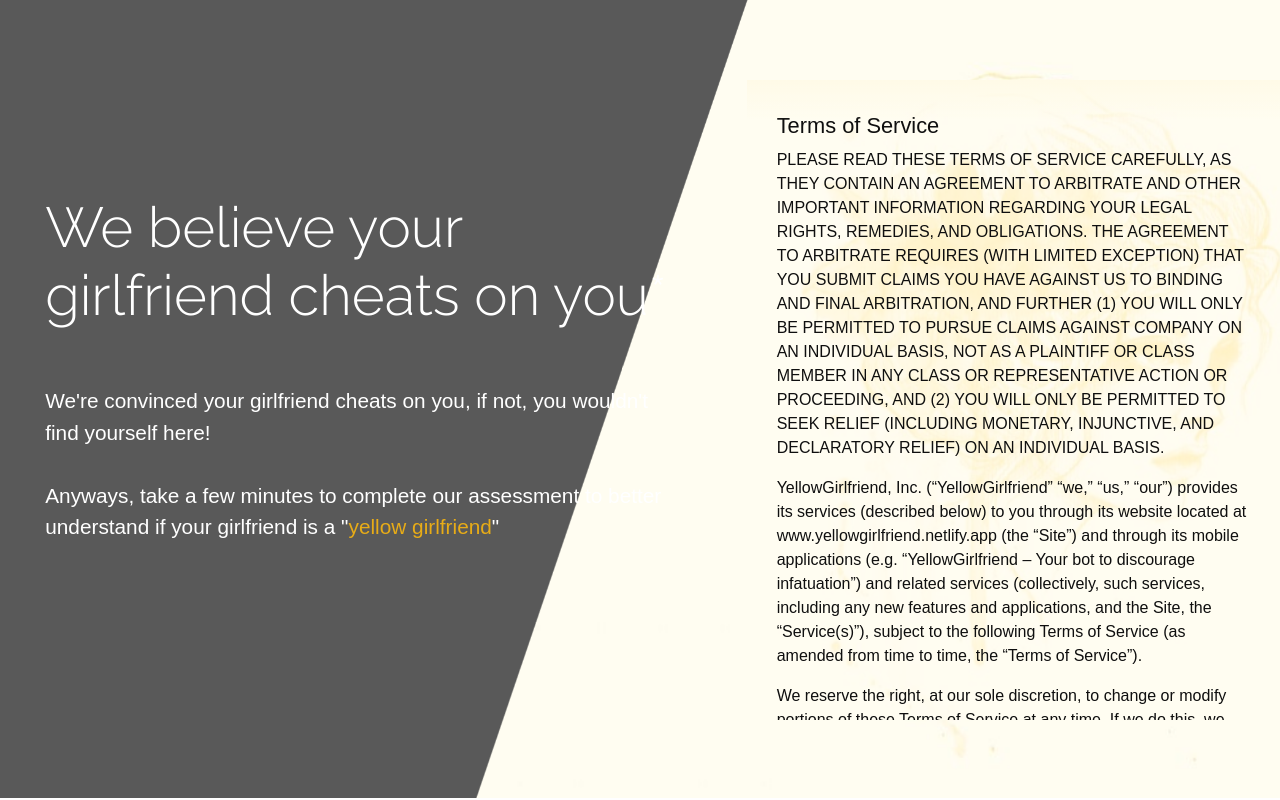
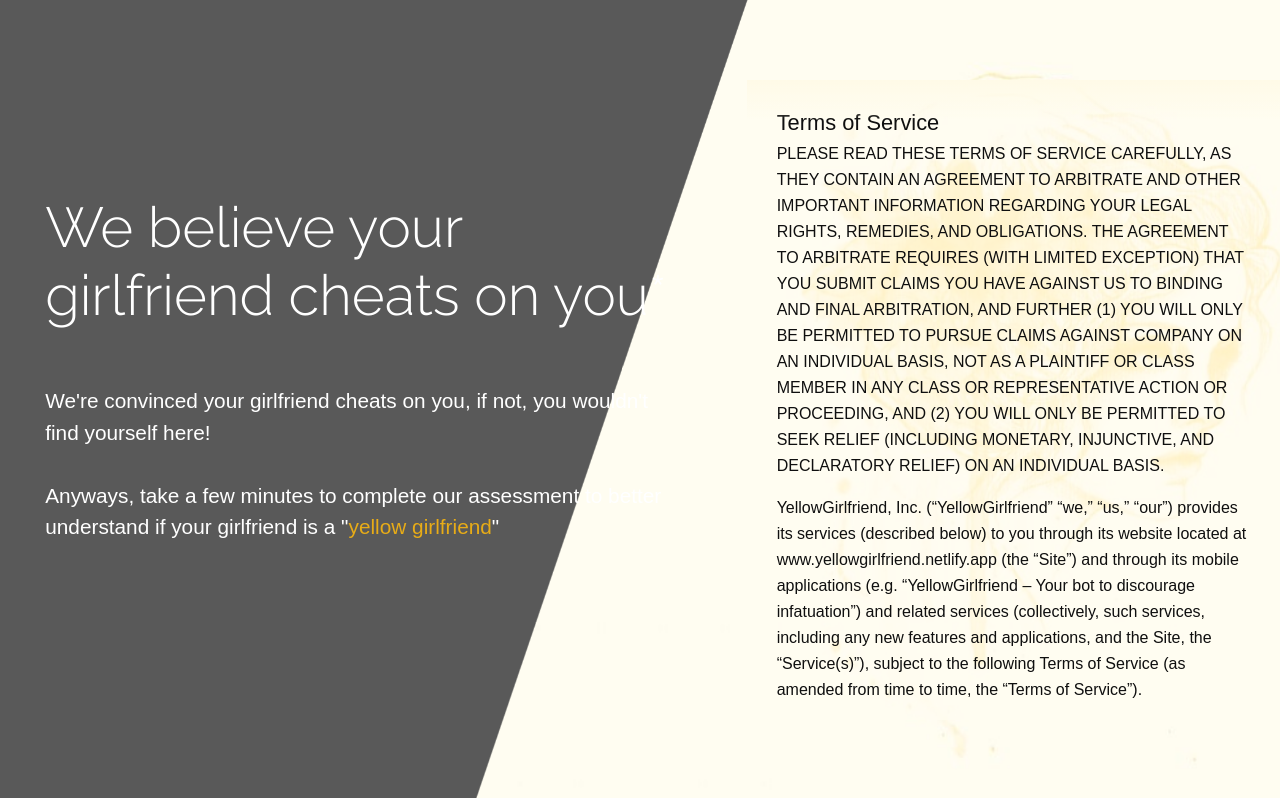
Before and after one commit to Eunit99/YellowGirlfriend-React, a React (Create React App) app: page / in a window 1280 px wide. Both pictures are taken after a click on the element "cookie policy". Built offline with nearby package versions, Linux system fonts and the light colour scheme.

Commit message:
Fixed line-height on TOS

```diff
--- a/src/components/AppContainer/messages/components/firstMessageScreen/assets/firstScreenMessage.css
+++ b/src/components/AppContainer/messages/components/firstMessageScreen/assets/firstScreenMessage.css
@@ -15,6 +15,7 @@
   font-weight: 700
 }
 
-.greeting-container {
+.greeting-container,
+.terms-of-service-container {
   line-height: 1.625rem;
 }
```
